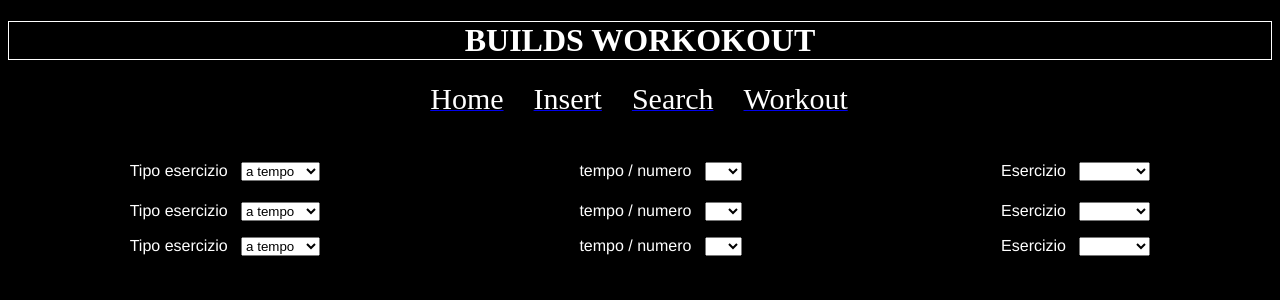
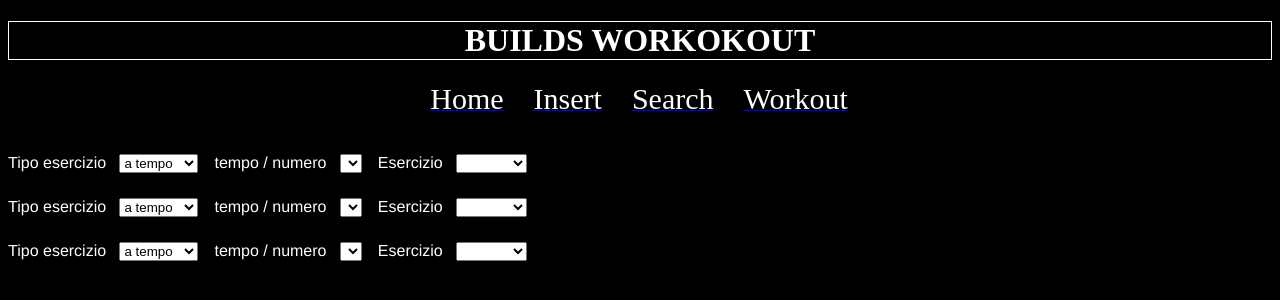
Before and after one commit to RichardMoschini87/workpwa, a React (Create React App) app: page /insert in a window 1280 px wide. Shown: the top 300 px of the page. Built offline with nearby package versions, Linux system fonts and the light colour scheme.

Commit message:
fix sync

```diff
--- a/src/componets/Insert.css
+++ b/src/componets/Insert.css
@@ -9,12 +9,7 @@ h2{
 	margin-top: 3%;
 	text-align: center;
 	color: white;
-	display: grid;
 	gap: 1em;
-	grid-template-areas:
-	"uno due tre"
-	"uno due tre"
-	"uno due tre";
 }
 label{
 	color: white;
--- a/src/componets/Insert.js
+++ b/src/componets/Insert.js
@@ -1,9 +1,6 @@
-import React,{useState} from "react";
+import React, { useState } from "react";
 import './Insert.css'
-import { useSelector, useDispatch } from 'react-redux'
-import Tipo from "./childComponent/Tipo";
-import Time from "./childComponent/Time";
-import Esercizio from "./childComponent/Esercizio";
+import SyncTYpe from "./childComponent/SyncType";
 
 function Insert() {
     const primo = 1
@@ -12,18 +9,12 @@ function Insert() {
 
     return (
         <div className="grid-container">
+            <SyncTYpe index={primo}></SyncTYpe>
 
-            <Tipo index={primo}></Tipo>
-            <Time index={primo}></Time>
-            <Esercizio index={primo}></Esercizio>
+            <SyncTYpe index={secondo}></SyncTYpe>
 
-            <Tipo index={secondo}></Tipo>
-            <Time index={secondo}></Time>
-            <Esercizio index={secondo}></Esercizio>
+            <SyncTYpe index={terzo}></SyncTYpe>
 
-            <Tipo index={terzo}></Tipo>
-            <Time index={terzo}></Time>
-            <Esercizio index={terzo}></Esercizio>
         </div>
     )
 }
--- a/src/componets/childComponent/Esercizio.css
+++ /dev/null
@@ -1,4 +0,0 @@
-.esercizio:nth-child(3){
-    margin-top: 2%;
-	grid-area: tre;
-}
--- a/src/componets/childComponent/Esercizio.js
+++ /dev/null
@@ -1,31 +0,0 @@
-import React, { useEffect, useState } from "react";
-import './Esercizio.css'
-import { eserxices } from '../../utils/ArrayTest'
-
-function Esercizio(props) {
-
-    const [select, setSelect] = useState("")
-
-    const handleChange = (event) => {
-        setSelect(event.target.value)
-    }
-
-
-
-    return (
-        <div className="esercizio">
-            <label> Esercizio</label>
-            <select id="sel" onChange={handleChange}>
-                <option value="0"></option>
-                {eserxices.map((item, index) => {
-                    return (
-                        <option value={item.descrizione}>{item.descrizione}</option>
-                    )
-                })}
-
-            </select>
-        </div>
-    )
-}
-
-export default Esercizio
--- /dev/null
+++ b/src/componets/childComponent/SyncType.css
@@ -0,0 +1,5 @@
+.container-sync{
+    margin-top: 2%;
+    display: flex;
+    gap: 1em;
+}
--- /dev/null
+++ b/src/componets/childComponent/SyncType.js
@@ -0,0 +1,72 @@
+import React, { useState } from "react";
+import './SyncType.css'
+import { rip, time, types,eserxices } from '../../utils/ArrayTest'
+
+function SyncTYpe() {
+    const [valore, setValore] = useState([{}])
+    const [times,setTimes] = useState("")
+
+
+    const handleChange = (event) => {
+        console.log(event.target.value)
+        if (event.target.value == 'ripetizioni') {
+            setValore(rip)
+
+        } else {
+            setValore(time)
+
+        }
+    }
+
+   const handleChangeTime = (event)=>{
+    setTimes(event.target.value)
+   }
+
+   const handleChangeEx = (event)=>{
+    setTimes(event.target.value)
+   }
+
+    return (
+        <div className="container-sync">
+            <div className="tipo">
+                <label>Tipo esercizio</label>
+                <select onChange={handleChange}>
+                    {types.map((item, index) => {
+                        return (
+                            <option value={item.descrizione}>{item.descrizione}</option>
+                        )
+                    })}
+
+                </select>
+            </div>
+            <div className="time">
+                <label>tempo / numero</label>
+                <select onChange={handleChangeTime}>
+                    <option value="0"></option>
+                    {
+                        valore.map((item, index) => {
+                            return (
+                                <option value={item.descrizione}>{item.descrizione}</option>
+                            )
+                        })
+                    }
+
+                </select>
+            </div>
+            <div className="esercizio">
+                <label> Esercizio</label>
+                <select id="sel" onChange={handleChangeEx}>
+                    <option value="0"></option>
+                    {eserxices.map((item, index) => {
+                        return (
+                            <option value={item.descrizione}>{item.descrizione}</option>
+                        )
+                    })}
+
+                </select>
+            </div>
+        </div>
+    )
+}
+
+export default SyncTYpe
--- a/src/componets/childComponent/Time.css
+++ /dev/null
@@ -1,4 +0,0 @@
-.time:nth-child(2){
-    margin-top: 2%;
-	grid-area: due;
-}
--- a/src/componets/childComponent/Time.js
+++ /dev/null
@@ -1,42 +0,0 @@
-import React, { useState } from "react";
-import './Time.css'
-import { rip, time } from '../../utils/ArrayTest'
-import { useSelector } from "react-redux";
-
-function Time() {
-    const timeRedux = useSelector(state => state.timeReducer)
-    const ripRedux = useSelector(state => state.ripReducer)
-    const [valore, setValore] = useState([{}])
-
-    React.useEffect(() => {
-
-        if (timeRedux && !ripRedux) {
-            setValore(time)
-        }
-        else {
-            setValore(rip)
-        }
-
-
-    }, [timeRedux, ripRedux])
-
-
-    return (
-        <div className="time">
-            <label>tempo / numero</label>
-            <select>
-                <option value="0"></option>
-                {
-                    valore.map((item, index) => {
-                        return (
-                            <option value={item.descrizione}>{item.descrizione}</option>
-                        )
-                    })
-                }
-
-            </select>
-        </div>
-    )
-}
-
-export default Time
--- a/src/componets/childComponent/Tipo.css
+++ /dev/null
@@ -1,4 +0,0 @@
-.tipo:nth-child(1){
-	grid-area: uno;
-    margin-top: 2%;
-}
--- a/src/componets/childComponent/Tipo.js
+++ /dev/null
@@ -1,42 +0,0 @@
-import React, { useState } from "react";
-import './Tipo.css'
-import { useDispatch } from "react-redux";
-import ripAct from '../../reduxActions/ActionRip'
-import timeAct from '../../reduxActions/ActionTime'
-import { types } from '../../utils/ArrayTest'
-
-function Tipo() {
-    const dispatch = useDispatch()
-
-
-    const handleChange = (event) => {
-        console.log(event.target.value)
-        if (event.target.value == 'ripetizioni') {
-            // redux ripetizioni a true
-            dispatch(ripAct(true))
-            dispatch(timeAct(false))
-
-        } else {
-            // redux a tempo a true
-            dispatch(timeAct(true))
-            dispatch(ripAct(false))
-        }
-
-
-    }
-    return (
-        <div className="tipo">
-            <label>Tipo esercizio</label>
-            <select onChange={handleChange}>
-                {types.map((item, index) => {
-                    return (
-                        <option value={item.descrizione}>{item.descrizione}</option>
-                    )
-                })}
-
-            </select>
-        </div>
-    )
-}
-
-export default Tipo
```
